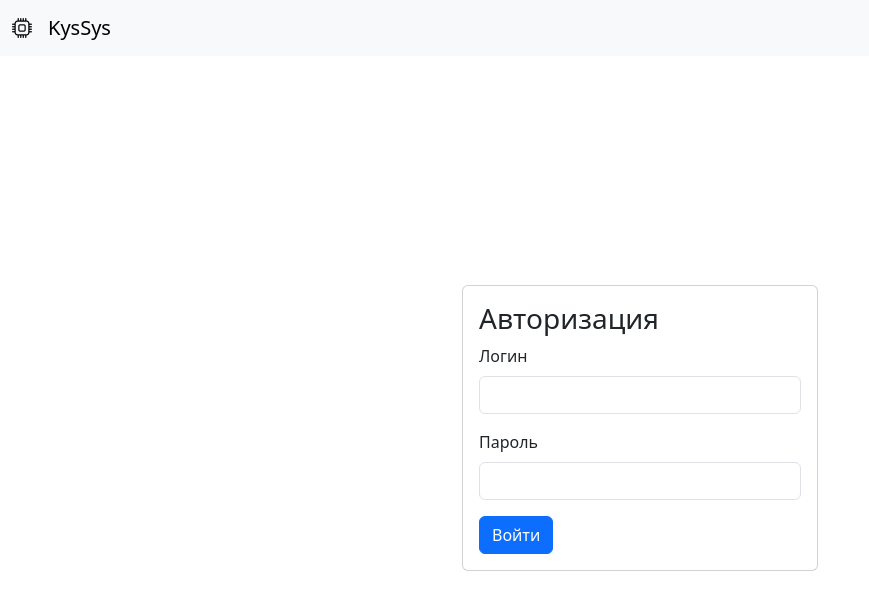
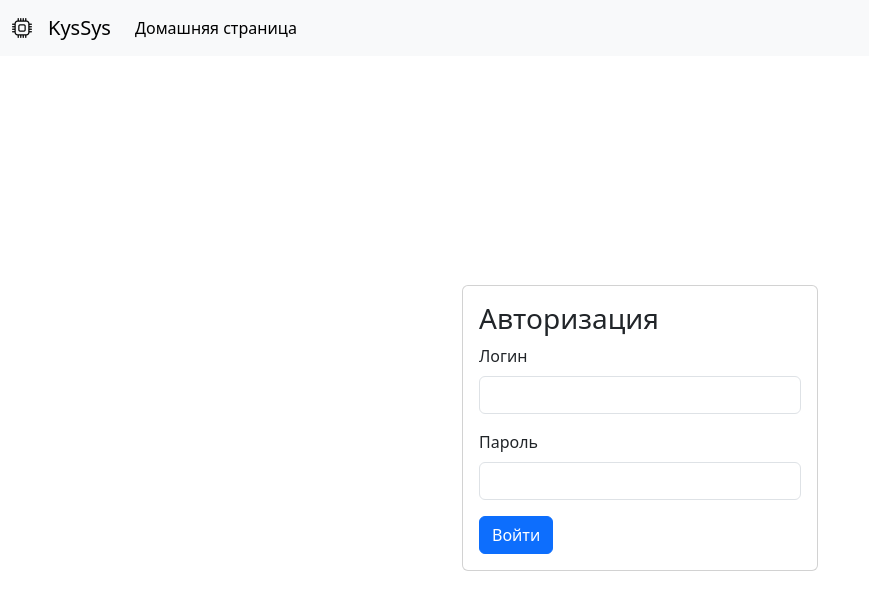
Before and after one commit to Pashs-ba/kus-sys, a React (Vite) app: page /login in a window 1280 px wide. Shown: the top 610 px of the page, without its empty margins (0-869 px from the left). Built offline with nearby package versions, Linux system fonts and the light colour scheme.

Commit message:
add home page link

```diff
--- a/src/components/UI/NavBar.tsx
+++ b/src/components/UI/NavBar.tsx
@@ -2,9 +2,22 @@ import {Link} from "react-router-dom";
 
 export default function NavBar({title, bootstrap_icon_name}: { title: string, bootstrap_icon_name?: string }) {
     return (
-        <nav className="navbar bg-body-tertiary">
+        <nav className="navbar navbar-expand-lg bg-body-tertiary">
             <div className="container-fluid">
                 <Link className="navbar-brand" to="/"><i className={`bi ${bootstrap_icon_name} me-3`}/>{title}</Link>
+                {/*<Link className="nav-link active" to={"/"}>Home</Link>*/}
+                <button className="navbar-toggler" type="button" data-bs-toggle="collapse"
+                        data-bs-target="#navbarSupportedContent" aria-controls="navbarSupportedContent"
+                        aria-expanded="false" aria-label="Toggle navigation">
+                    <span className="navbar-toggler-icon"></span>
+                </button>
+                <div className="collapse navbar-collapse" id="navbarSupportedContent">
+                    <ul className="navbar-nav me-auto mb-2 mb-lg-0">
+                        <li className="nav-item">
+                            <Link className="nav-link active" to={"/"}>Домашняя страница</Link>
+                        </li>
+                    </ul>
+                </div>
             </div>
         </nav>
     )
--- a/src/pages/admin/AdminRoot.tsx
+++ b/src/pages/admin/AdminRoot.tsx
@@ -6,7 +6,6 @@ export default function AdminRoot() {
         <div className={"container"}>
             <MessageBlock/>
             <div className="row gy-5 justify-content-center mt-5">
-
                 <HomePageLinkCard header={"Редактирование пользователей"} to={"/admin/user"}/>
                 <HomePageLinkCard header={"Редактирование классов"} to={"/admin/grade"}/>
                 <HomePageLinkCard header={"Редактирование журналов"} to={"/admin/journal"}/>
```
